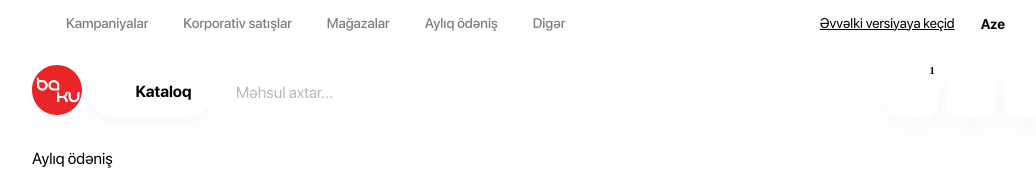
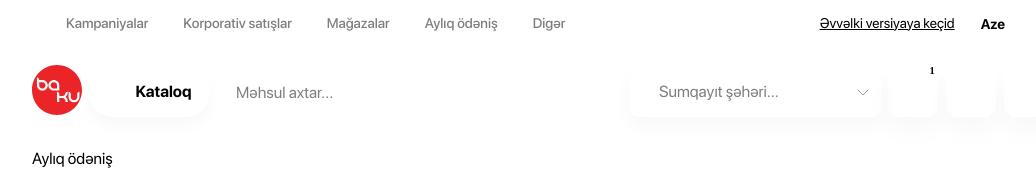
Before and after one commit to QudretAbdullayev/wemark-baku-electronics, a Next.js app: page /ayliq-odenis in a window 1280 px wide. Shown: the top 170 px of the page, without its empty margins (68-1104 px from the left). Built offline with nearby package versions, Linux system fonts and the light colour scheme.

Commit message:
header 100%

```diff
--- a/src/app/globals.scss
+++ b/src/app/globals.scss
@@ -22,6 +22,8 @@
   --product-add-basket: #e1e1e1;
   --discount-price-color: #33333380;
   --red-color-1: #ea2427;
+  --comment-color: #EA2427;
+  --compare-color-hover: #FCE3E3;
 
   --black-color-1: #333333;
   --grey-color-1: #e1e1e1;
@@ -58,12 +60,15 @@
   --product-compare-color: #3F3F3F;
   --product-compare-background: #FFFFFF;
   --red-color-1: #ea2427;
+  --comment-color: #FFFFFF;
+  --compare-color-hover: #FCE3E3;
 
   --black-color-1: #1a1a1a;
   --grey-color-1: #2b2b2b;
   --white-color-1: #3f3f3f;
   --pink-color-1: #f9bebf;
   --light-pink-color-1: #fce3e3;
+
 }
 @font-face {
   font-family: 'SF Pro Display';
--- a/src/app/layout.js
+++ b/src/app/layout.js
@@ -5,8 +5,11 @@ import "./globals.scss";
 
 
 export const metadata = {
-  title: "Create Next App",
-  description: "Generated by create next app",
+  title: "Baku Electronics",
+  description: "Baku Electronics",
+  icons: {
+    icon: '/baku-electronics.svg'
+  }
 };
 
 export default function RootLayout({ children }) {
--- a/src/components/dropdowns/City.jsx
+++ b/src/components/dropdowns/City.jsx
@@ -1,7 +1,12 @@
+import ArrowDownSearch from "@/svg/ArrowDownSearch"
+import styles from '../../styles/components/dropdown/city.module.scss'
 
 const City = () => {
   return (
-    <div>City</div>
+    <div className={styles.cityDropdown}>
+      <span className={styles.cityName}>Sumqayıt şəhəri...</span>
+      <ArrowDownSearch/>
+    </div>
   )
 }
 
--- a/src/components/layout/Header.jsx
+++ b/src/components/layout/Header.jsx
@@ -58,8 +58,7 @@ const Header = () => {
           <Link href='/'><BakuElectronics/></Link>
           <Catalog/>
           <Search/>
-          {/* <City/>
-           */}
+          <City/>
           <UserButtons/>
         </nav>
     </header>
--- a/src/styles/components/buttons/userButtons.module.scss
+++ b/src/styles/components/buttons/userButtons.module.scss
@@ -47,7 +47,11 @@
                 background-color: var(--counter-background);
                 color: var(--counter-color);
             }
+            &:hover{
+                background-color: var(--info-card-color);
+            }
         }
+
         .compare{
             svg{
                 path{
--- a/src/styles/components/dropdown/city.module.scss
+++ b/src/styles/components/dropdown/city.module.scss
@@ -1,39 +1,37 @@
 @import '../../abstracts/variables.scss';
 
-.searchButton{
-    width: 100%;
-    height: 40px;
-    position: relative;
-    background-color: var(--nav-background);
-    border-radius: 10px;
-    input{
-        background-color: transparent;
-        height: 40px;
-        box-shadow: 0px 9.82px 18.66px 0px #00000008;
-        font-weight: 400;
-        font-size: 14px;
-        line-height: 100%;
-        letter-spacing: 0%;
-        vertical-align: middle;
-        width: 100%;
-        outline: none;
-        border: none;
-        border-radius: 10px;
-        padding-inline: 12px 30px;
-        color: var(--input-color);
-        opacity: 0.5;
-    }
+.cityDropdown{
+    display: none;
 }
 
 @media (min-width: $screen-size) {
-    .searchButton{
+    .cityDropdown{
+        cursor: pointer;
+        display: flex;
+        align-items: center;
+        justify-content: space-between;
+        padding: 15px 13px 15px 30px;
         height: 50px;
-        input{
-            height: 50px;
-            box-shadow: initial;
+        min-width: 253px;
+        width: 253px;
+        max-width: 253px;
+        white-space: nowrap;
+        position: relative;
+        background-color: var(--nav-background);
+        border-radius: 10px;
+        box-shadow: 0px 9.82px 18.66px 0px #00000008;
+        .cityName{
+            opacity: 0.5;
+            color: var(--input-color);
+            font-weight: 400;
             font-size: 16px;
-            border-radius: 12px;
-            padding-inline: 20px 24.24px;
+            line-height: 100%;
+            letter-spacing: 0%;
+            vertical-align: middle;
+            background-color: transparent;
+        }
+        &:hover{
+            background-color: var(--info-card-color);
         }
     }
 }
--- a/src/styles/components/inputs/search.module.scss
+++ b/src/styles/components/inputs/search.module.scss
@@ -21,8 +21,15 @@
         border-radius: 10px;
         padding-inline: 12px 30px;
         color: var(--input-color);
-        opacity: 0.5;
+        &::placeholder{
+            color: var(--input-color);
+            opacity: 0.5;
+        }
     }
+    &:hover{
+        background-color: var(--info-card-color);
+    }
+
 }
 
 @media (min-width: $screen-size) {
--- a/src/svg/Chat.jsx
+++ b/src/svg/Chat.jsx
@@ -2,8 +2,8 @@ import React from 'react'
 
 const Chat = () => {
   return (
-    <svg width="16" height="15" viewBox="0 0 16 15" fill="none" xmlns="http://www.w3.org/2000/svg">
-        <path opacity="0.3" fillRule="evenodd" clipRule="evenodd" d="M12.3122 11.7734C10.4254 13.6604 7.63147 14.068 5.3451 13.0107C5.00758 12.8748 4.73085 12.765 4.46778 12.765C3.73503 12.7693 2.82296 13.4798 2.34894 13.0063C1.87491 12.5323 2.58595 11.6195 2.58595 10.8823C2.58595 10.6192 2.48047 10.3474 2.3446 10.0092C1.28673 7.72322 1.69498 4.9284 3.58178 3.04202C5.99037 0.63254 9.90356 0.63254 12.3122 3.0414C14.7251 5.4546 14.7207 9.3645 12.3122 11.7734Z" fill="#EA2427" stroke="#EA2427" strokeWidth="1.3891" strokeLinecap="round" strokeLinejoin="round"/>
+    <svg viewBox="0 0 16 15" fill="none" xmlns="http://www.w3.org/2000/svg">
+        <path opacity="0.3" fillRule="evenodd" clipRule="evenodd" d="M12.3122 11.7734C10.4254 13.6604 7.63147 14.068 5.3451 13.0107C5.00758 12.8748 4.73085 12.765 4.46778 12.765C3.73503 12.7693 2.82296 13.4798 2.34894 13.0063C1.87491 12.5323 2.58595 11.6195 2.58595 10.8823C2.58595 10.6192 2.48047 10.3474 2.3446 10.0092C1.28673 7.72322 1.69498 4.9284 3.58178 3.04202C5.99037 0.63254 9.90356 0.63254 12.3122 3.0414C14.7251 5.4546 14.7207 9.3645 12.3122 11.7734Z" strokeWidth="1.3891" strokeLinecap="round" strokeLinejoin="round"/>
         <path d="M10.3785 7.66361H10.3841" stroke="white" strokeWidth="1.85213" strokeLinecap="round" strokeLinejoin="round"/>
         <path d="M7.90344 7.66361H7.909" stroke="white" strokeWidth="1.85213" strokeLinecap="round" strokeLinejoin="round"/>
         <path d="M5.42841 7.66361H5.43396" stroke="white" strokeWidth="1.85213" strokeLinecap="round" strokeLinejoin="round"/>
```
Also changed, not shown: src/styles/components/cards/productCard.module.scss (+31 -0 lines), public/baku-electronics.svg (added).
